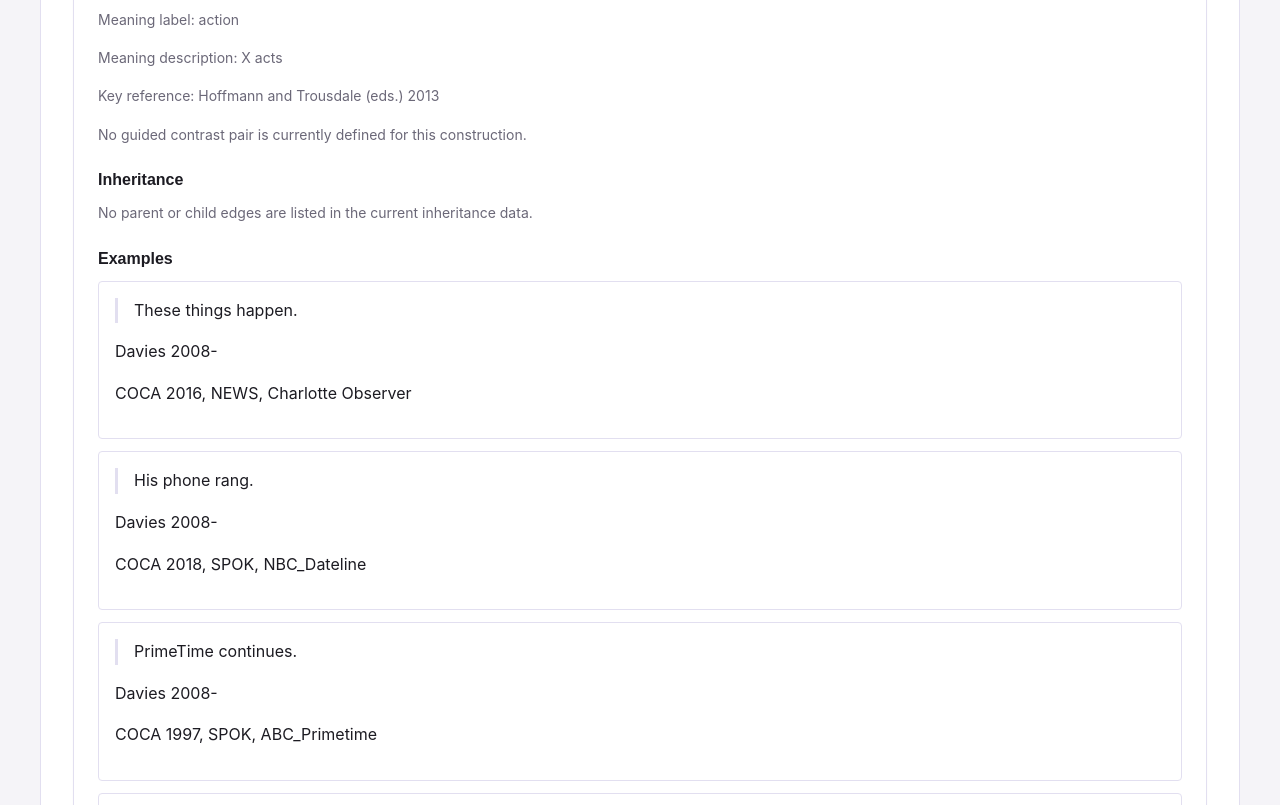
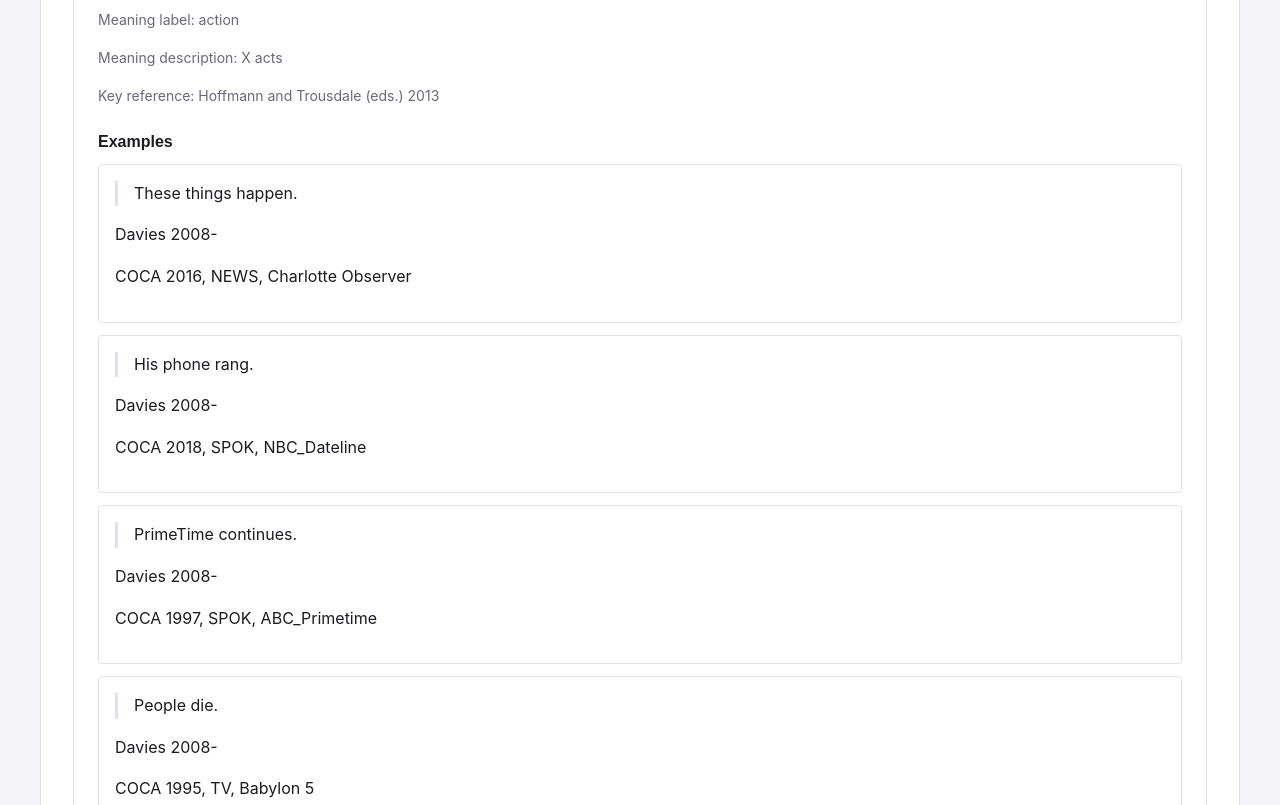
Before and after one commit to lyabi/constructarium, a plain HTML site: page index.html in a window 1280 px wide. Shown: the part 2580-3385 px from the top of the page. Drawn offline with nearby package versions, Linux system fonts and the light colour scheme; a script that the page names is missing; a web font is replaced by a local one.

Commit message:
updated tutorial.md and journal.md

```diff
--- a/index.html
+++ b/index.html
@@ -209,9 +209,6 @@
         <p class="notation">Syntactic function: Subj V</p>
         <p>Meaning label: action</p>
         <p>Meaning description: X acts</p>        <p>Key reference: Hoffmann and Trousdale (eds.) 2013</p>
-        <p>No guided contrast pair is currently defined for this construction.</p>
-        <h4>Inheritance</h4>
-        <p>No parent or child edges are listed in the current inheritance data.</p>
         <h4>Examples</h4>
         <ul class="example-list">
           <li>
@@ -570,7 +567,6 @@
         <p class="notation">Syntactic function: Subj aux VPpp (PPby)</p>
         <p>Meaning label: discourse-pragmatic</p>
         <p>Meaning description: to make undergoer topical and/or actor non-topical</p>        <p>Key reference: Goldberg 2005</p>
-        <p>No guided contrast pair is currently defined for this construction.</p>
         <h4>Inheritance</h4>
         <ul>
           <li>Parent: Transitive Construction - discourse variant</li>
@@ -623,7 +619,6 @@
         <p class="notation">Syntactic function: Subj V Obj[way] Obl</p>
         <p>Meaning label: self-propelled motion</p>
         <p>Meaning description: X moves to a goal by means of or despite the action denoted by V</p>        <p>Key reference: Goldberg 1995</p>
-        <p>No guided contrast pair is currently defined for this construction.</p>
         <h4>Inheritance</h4>
         <ul>
           <li>Parent: Caused Motion Construction - instance</li>
@@ -677,7 +672,6 @@
         <p class="notation">Syntactic function: Subj V Obj[time] Obl[away]</p>
         <p>Meaning label: temporal expenditure</p>
         <p>Meaning description: X spends or wastes a time period doing the action denoted by V</p>        <p>Key reference: Jackendoff 1997</p>
-        <p>No guided contrast pair is currently defined for this construction.</p>
         <h4>Inheritance</h4>
         <ul>
           <li>Parent: Way Construction - instance</li>
@@ -714,9 +708,6 @@
         <p class="notation">Syntactic function: Subj aux Obj Pred</p>
         <p>Meaning label: incongruity/disapproval</p>
         <p>Meaning description: Speaker signals that something is out of place or disapproved of</p>        <p>Key reference: Kay and Fillmore 1999</p>
-        <p>No guided contrast pair is currently defined for this construction.</p>
-        <h4>Inheritance</h4>
-        <p>No parent or child edges are listed in the current inheritance data.</p>
         <h4>Examples</h4>
         <ul class="example-list">
           <li>
@@ -749,9 +740,6 @@
         <p class="notation">Syntactic function: NP Pred NP</p>
         <p>Meaning label: incredulity</p>
         <p>Meaning description: Speaker expresses disbelief about an identification or attribution</p>        <p>Key reference: Lambrecht 1990</p>
-        <p>No guided contrast pair is currently defined for this construction.</p>
-        <h4>Inheritance</h4>
-        <p>No parent or child edges are listed in the current inheritance data.</p>
         <h4>Examples</h4>
         <ul class="example-list">
           <li>
@@ -789,9 +777,6 @@
         <p>Meaning description: linked independent and dependent variables</p>
         <p>Notes: biclausal; clause-combining level exceeds scope of syntactic_function column</p>
         <p>Key reference: Hoffmann et al. 2020</p>
-        <p>No guided contrast pair is currently defined for this construction.</p>
-        <h4>Inheritance</h4>
-        <p>No parent or child edges are listed in the current inheritance data.</p>
         <h4>Examples</h4>
         <ul class="example-list">
           <li>
@@ -832,9 +817,6 @@
         <p>Meaning description: N₁ evaluates N₂</p>
         <p>Notes: NP-internal construction; no clausal argument roles</p>
         <p>Key reference: tenWolde 2023</p>
-        <p>No guided contrast pair is currently defined for this construction.</p>
-        <h4>Inheritance</h4>
-        <p>No parent or child edges are listed in the current inheritance data.</p>
         <h4>Examples</h4>
         <ul class="example-list">
           <li>
```
Also changed, not shown: 2 other files.
